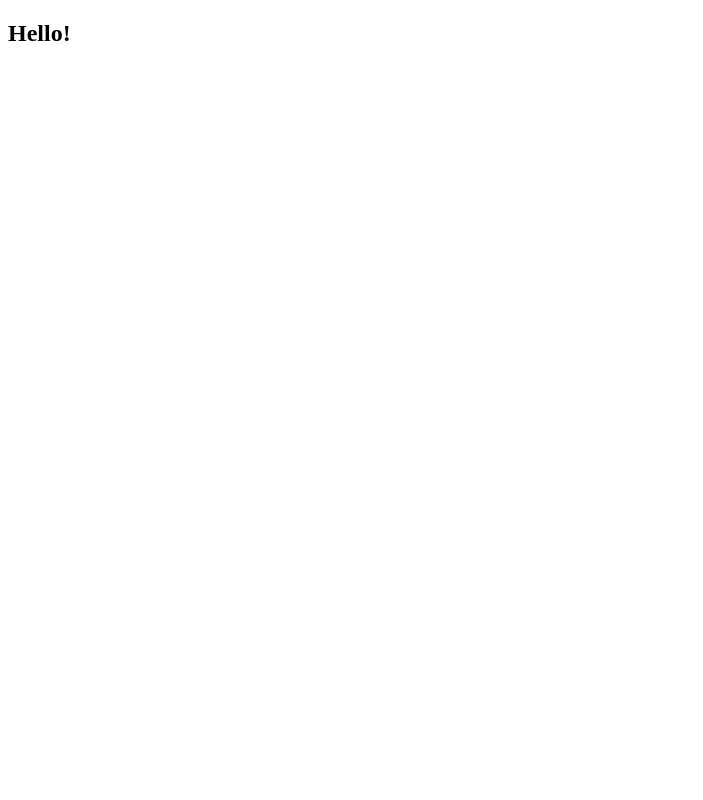
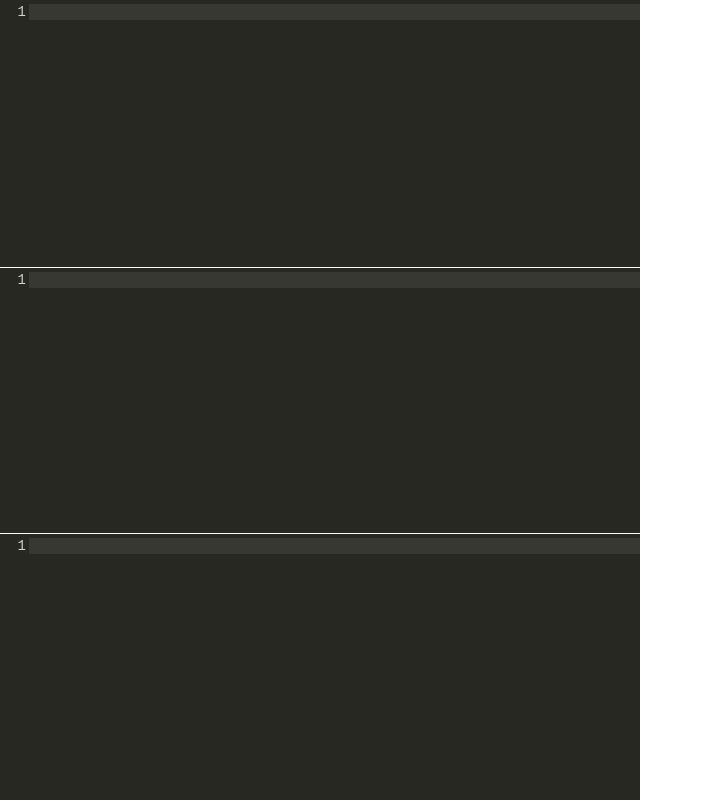
Before and after one commit to lideo/codeapp, a React app: page / in a window 1280 px wide. Shown: the whole page, without its empty margins (0-703 px from the left). Built offline with nearby package versions, Linux system fonts and the light colour scheme.

Commit message:
Add html, css and js editors and a preview.

```diff
--- a/package.json
+++ b/package.json
@@ -26,7 +26,10 @@
     "prettier": "2.0.5"
   },
   "dependencies": {
+    "codemirror": "^5.53.2",
+    "prop-types": "^15.7.2",
     "react": "^16.13.1",
+    "react-codemirror2": "^7.1.0",
     "react-dom": "^16.13.1"
   }
 }
--- /dev/null
+++ b/src/components/Editor/index.js
@@ -0,0 +1,68 @@
+import React from "react";
+import PropTypes from "prop-types";
+
+import { UnControlled as CodeMirror } from "react-codemirror2";
+import "codemirror/mode/xml/xml";
+import "codemirror/mode/javascript/javascript";
+import "codemirror/mode/xml/xml";
+import "codemirror/mode/css/css";
+import "codemirror/mode/htmlmixed/htmlmixed";
+import "codemirror/addon/selection/active-line";
+import "codemirror/addon/edit/matchbrackets";
+import "codemirror/addon/edit/closebrackets";
+import "codemirror/addon/scroll/simplescrollbars";
+
+function Editor({ mode, autofocus, onChange, value }) {
+  const defaultOptions = {
+    lineNumbers: true,
+    styleActiveLine: true,
+    matchBrackets: true,
+    autoCloseBrackets: true,
+    theme: "monokai",
+    gutter: true,
+    lineWrapping: true,
+    scrollbarStyle: "simple",
+    htmlMode: mode === "xml" ? true : false,
+    screenReaderLabel: `${mode} Editor`,
+    autocorrect: true,
+  };
+
+  const options = Object.assign(
+    {
+      mode: mode,
+    },
+    defaultOptions
+  );
+
+  return (
+    <div className={`codeEditor ${mode}Editor`}>
+      <CodeMirror
+        value={value}
+        className="codeEditorInner"
+        options={options}
+        onChange={onChange}
+        editorDidMount={(editor) => {
+          if (autofocus) {
+            editor.focus();
+          }
+        }}
+      />
+    </div>
+  );
+}
+
+Editor.propTypes = {
+  mode: PropTypes.string,
+  value: PropTypes.string,
+  autofocus: PropTypes.bool,
+  onChange: PropTypes.func,
+};
+
+Editor.defaultProps = {
+  mode: "javascript",
+  onChange: () => {},
+  autofocus: false,
+  value: "",
+};
+
+export default Editor;
--- /dev/null
+++ b/src/components/Preview/index.js
@@ -0,0 +1,44 @@
+import React, { useEffect, useRef } from "react";
+import PropTypes from "prop-types";
+
+function Preview({ cssCode, htmlCode, jsCode }) {
+  const iframeRef = useRef(null);
+
+  function updateIframe() {
+    const iframe = iframeRef.current;
+    var win = iframe.contentWindow;
+    var doc = iframe.contentDocument
+      ? iframe.contentDocument
+      : iframe.contentWindow.document;
+
+    const iframeContent = `
+      <!DOCTYPE html>
+      <html>
+        <head>
+          <style>${cssCode}</style>
+        </head>
+        <body>${htmlCode}
+        <script>${jsCode}</script>
+        </body>
+      </html>
+    `;
+
+    doc.open();
+    doc.write(iframeContent);
+    doc.close();
+  }
+
+  useEffect(() => {
+    updateIframe();
+  }, [cssCode, htmlCode, jsCode]);
+
+  return <iframe className="preview" ref={iframeRef}></iframe>;
+}
+
+Preview.propTypes = {
+  cssCode: PropTypes.string,
+  htmlCode: PropTypes.string,
+  jsCode: PropTypes.string,
+};
+
+export default Preview;
--- a/src/index.html
+++ b/src/index.html
@@ -4,6 +4,7 @@
     <meta charset="UTF-8" />
     <meta name="viewport" content="width=device-width, initial-scale=1.0" />
     <title>codeapp</title>
+    <link rel="stylesheet" href="./style.css" />
   </head>
   <body>
     <div id="root"></div>
--- a/src/index.js
+++ b/src/index.js
@@ -1,15 +1,58 @@
-import React from "react";
+import React, { useEffect, useState, useRef } from "react";
 import ReactDOM from "react-dom";
 
-class App extends React.Component {
-  render() {
-    return (
-      <React.Fragment>
-        <h2>Hello!</h2>
-      </React.Fragment>
-    );
+import Editor from "./components/Editor";
+import Preview from "./components/Preview";
+
+function App() {
+  const [initialHtmlCode] = useState(localStorage.getItem("htmlCode") || "");
+  const [initialCssCode] = useState(localStorage.getItem("cssCode") || "");
+  const [initialJsCode] = useState(localStorage.getItem("jsCode") || "");
+
+  const [htmlCode, setHtmlCode] = useState(initialHtmlCode);
+  const [cssCode, setCssCode] = useState(initialCssCode);
+  const [jsCode, setJsCode] = useState(initialJsCode);
+
+  function handleHtmlChange(editor, data, value) {
+    setHtmlCode(value);
   }
+
+  function handleCssChange(editor, data, value) {
+    setCssCode(value);
+  }
+
+  function handleJsChange(editor, data, value) {
+    setJsCode(value);
+  }
+
+  useEffect(() => {
+    localStorage.setItem("htmlCode", htmlCode);
+    localStorage.setItem("cssCode", cssCode);
+    localStorage.setItem("jsCode", jsCode);
+  }, [htmlCode, cssCode, jsCode]);
+
+  return (
+    <React.Fragment>
+      <div className="grid-container">
+        <Editor
+          mode="xml"
+          autofocus={true}
+          onChange={handleHtmlChange}
+          value={initialHtmlCode}
+        />
+        <Editor mode="css" onChange={handleCssChange} value={initialCssCode} />
+        <Editor
+          mode="javascript"
+          onChange={handleJsChange}
+          value={initialJsCode}
+        />
+        <Preview cssCode={cssCode} htmlCode={htmlCode} jsCode={jsCode} />
+      </div>
+    </React.Fragment>
+  );
 }
+
+export default App;
 
 const rootElement = document.getElementById("root");
 ReactDOM.render(<App />, rootElement);
--- /dev/null
+++ b/src/style.css
@@ -0,0 +1,104 @@
+@import "codemirror/lib/codemirror.css";
+@import "codemirror/theme/monokai.css";
+@import "codemirror/addon/scroll/simplescrollbars.css";
+
+:root {
+  --font-family: "Source Code Pro", monospace;
+}
+
+html {
+  box-sizing: border-box;
+}
+
+body {
+  margin: 0;
+  padding: 0;
+  display: grid;
+  grid-template-columns: 1fr 1fr;
+  overflow: hidden;
+  font-family: var(--font-family);
+}
+
+/* Layout */
+
+.grid-container {
+  display: grid;
+  grid-template-columns: 1fr 1fr;
+  grid-template-rows: 1fr 1fr 1fr;
+  gap: 0px 0px;
+  grid-template-areas:
+    "htmlEditor preview"
+    "cssEditor preview"
+    "javascriptEditor preview";
+
+  height: 100vh;
+  width: 100vw;
+}
+
+.htmlEditor {
+  grid-area: htmlEditor;
+}
+
+.cssEditor {
+  grid-area: cssEditor;
+}
+
+.javascriptEditor {
+  grid-area: javascriptEditor;
+}
+
+.preview {
+  grid-area: preview;
+}
+
+/* Editor area */
+
+.codeEditor {
+  overflow: hidden;
+}
+.codeEditor + .codeEditor {
+  border-top: 1px solid white;
+}
+
+.codeEditorInner {
+  height: 100%;
+}
+
+/* Preview area */
+
+iframe {
+  width: 100%;
+  height: 100%;
+  border: none;
+}
+
+/* Codemirror overrides */
+
+.cm-s-monokai.CodeMirror {
+  font-family: var(--font-family);
+}
+
+.CodeMirror {
+  height: 100%;
+  font-size: 0.875rem;
+}
+
+.CodeMirror-simplescroll-vertical {
+  width: 10px;
+}
+
+.CodeMirror-simplescroll-horizontal,
+.CodeMirror-simplescroll-vertical {
+  background-color: transparent;
+}
+
+.CodeMirror-simplescroll-horizontal div,
+.CodeMirror-simplescroll-vertical div {
+  background-clip: padding-box;
+}
+
+.CodeMirror-simplescroll-vertical div {
+  border-color: transparent;
+  border-radius: 0;
+  border-right-width: 5px;
+}
```
Also changed, not shown: 1 other file.
